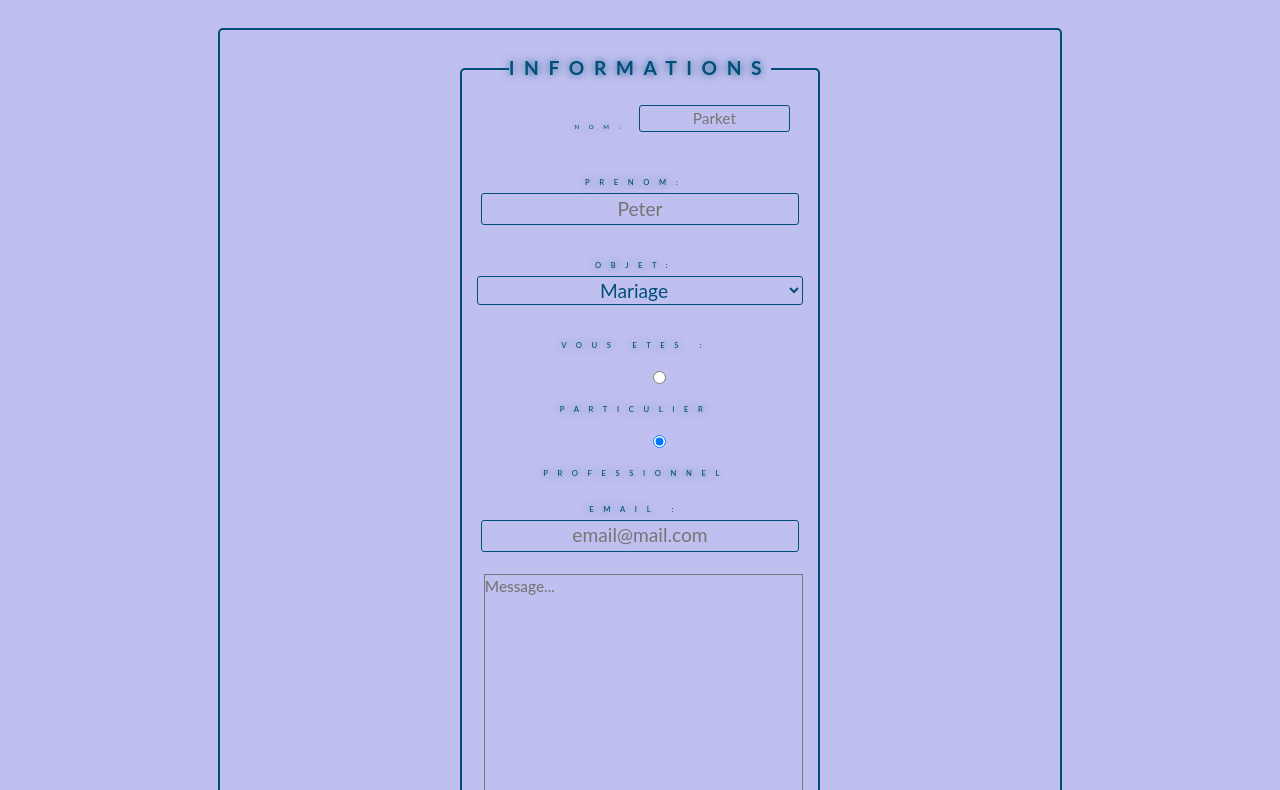
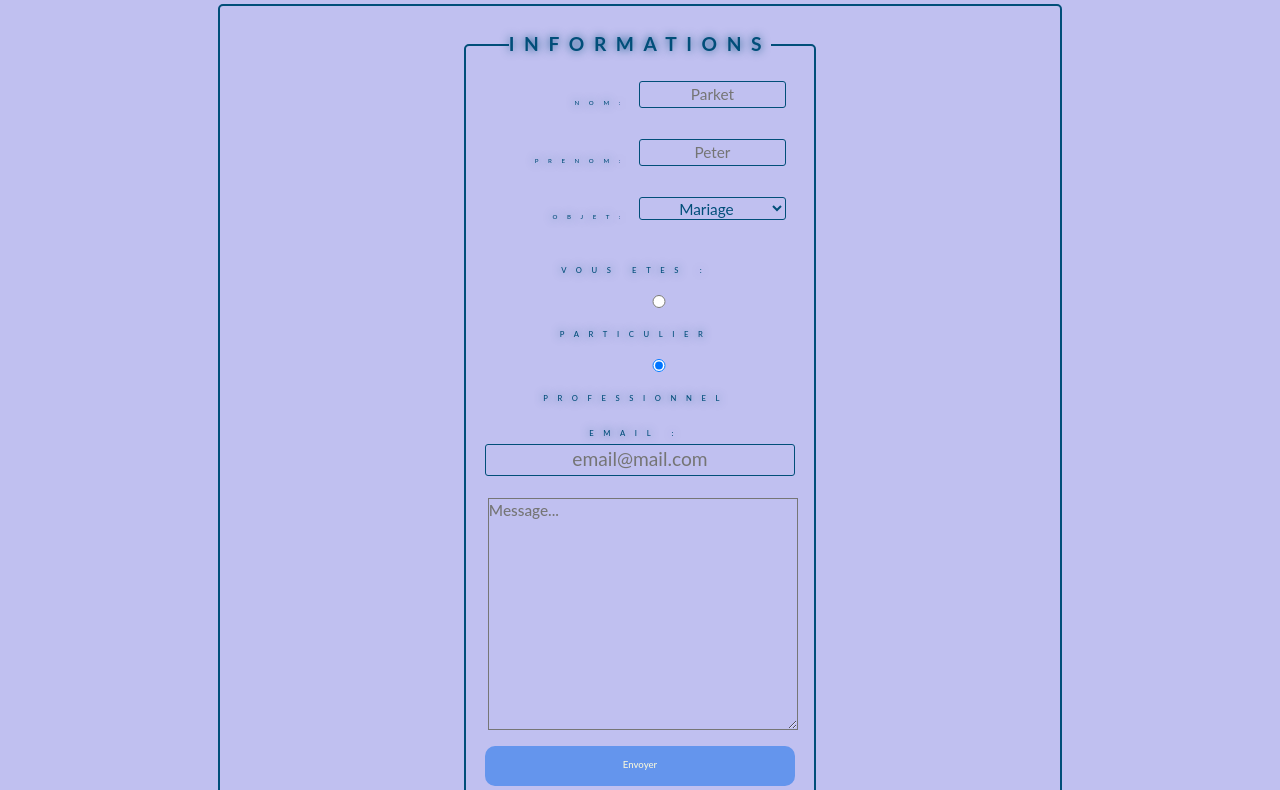
Before and after one commit to Ivan88Ivo/Charles-Photographe, a plain HTML site: page contact.html in a window 1280 px wide. Shown: the part 116-906 px from the top of the page. Drawn offline with nearby package versions, Linux system fonts and the light colour scheme.

Commit message:
commit merge

```diff
--- a/contact.css
+++ b/contact.css
@@ -10,7 +10,7 @@
  }
  h1{
     text-align: center;
-    font-size: 3em;
+    font-size: 2em;
     margin: 3% 0%;
     color: #014e79;
     text-transform: uppercase;
@@ -54,7 +54,7 @@
     width: 100%;
     padding: 1%;
  }
- #div_nm, #div_nm, #div_st {
+ #div_nm, #div_pr, #div_ob, #div_em, #div_ph, #choiceStatut, #message {
     display: flex;
     flex-direction: row;
     justify-content: space;
@@ -75,7 +75,7 @@
     margin-right: 5%;
     margin-bottom: 5%;
  }
- #choiceStatut div {
+ #div {
    font-size: 0.8em;
    margin-bottom: 2%;
    margin-right: 1%;
--- a/contact.html
+++ b/contact.html
@@ -14,29 +14,32 @@
        <div class="formul">
            <h1>Formulaire de contact</h1>
 
-           <form id="formulaire">
+           <form id="form">
                <fieldset id="infos">
                    <legend><h2>Informations</h2></legend>
 
                    <div id="div_nm">
-        <label for="name">Nom:</label><input type="text" name="nom" id="name" placeholder="Parket" required>
+        <label for="name">Nom:</label><input type="text" name="nom" id="nom" placeholder="Parket" required>
                    </div>
 
 
-                   <div id="div_fnm">
-                       <label for="firstname">Prenom:</label><input type="text" name="prenom" id="firstname" placeholder="Peter" required>
+                   <div id="div_pr">
+                       <label for="firstname">Prenom:</label><input type="text" name="prenom" id="prenom" placeholder="Peter" required>
                           </div>
-                          <label for="objet" selected>Objet:</label>
+                          <div id="div_ob">
+                            <label for="objet" selected>Objet:</label>
                           <select type="text" name="objet" id="objet" required>
-                              <option value="acheter">Mariage</option>
-                              <option value="louer">Grossese</option>
-                              <option value="autre chose">Bebe</option>
-                              <option value="acheter">Famille</option>
-                              <option value="louer">Bapteme</option>
-                              <option value="autre chose">Couple</option>
+                              <option value="mariage">Mariage</option>
+                              <option value="grossese">Grossese</option>
+                              <option value="bebe">Bebe</option>
+                              <option value="famille">Famille</option>
+                              <option value="bapteme">Bapteme</option>
+                              <option value="cuple">Couple</option>
                           </select>
-                          <div id="choiceStatus">
-                            <label for="status">Vous etes :</label>
+                          </div>
+
+                          <div id="div_st">
+                            <label for="status" id="statut">Vous etes :</label>
                                </div>
                                <div>
                                 <input type="radio" name="status" id="particulier" required checked><label for="particulier">Particulier</label>
@@ -71,6 +74,6 @@
         </p>
     </footer>
  </div>
-<script src="evenements.js" type="module"></script>
+<script src="formulaire.js" type="module"></script>
 </body>
 </html>
--- /dev/null
+++ b/formulaire.js
@@ -0,0 +1,5 @@
+FormData.onsubmit = () => {
+    output.textContent = 'Hello ${nom.value, prenom.value, objet.value, status.value, particulier.value, professionnel.value, email.value, message.value}';
+
+    return false;
+}
```
Also changed, not shown: 1 other file.
